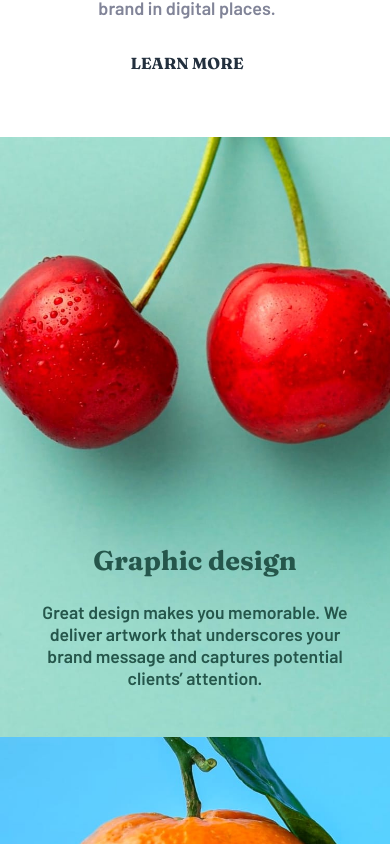
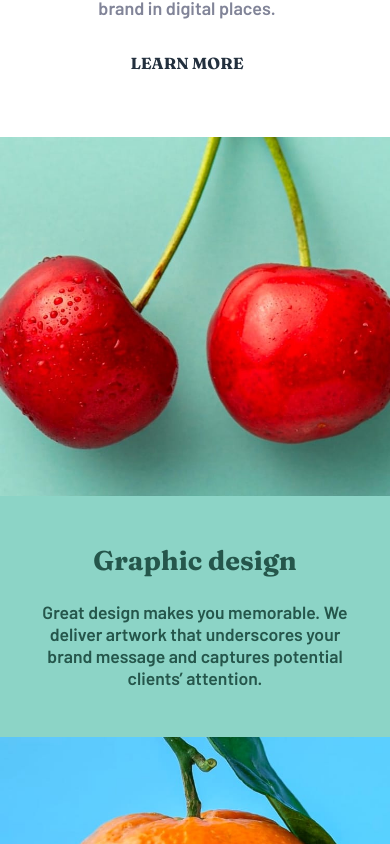
Before and after one commit to annaluizacamargo/sunnyside, a React (Create React App) app: page / in a window 390 px wide. Shown: the part 2000-2844 px from the top of the page. Built offline with nearby package versions, Linux system fonts and the light colour scheme.

Commit message:
feat: edit handleClickScroll and style

```diff
--- a/src/App.js
+++ b/src/App.js
@@ -30,7 +30,7 @@ function App() {
     if (elementClick == 'about') {
       about.scrollIntoView({ behavior: 'smooth' });
     } else if (elementClick == 'services') {
-      services.scrollIntoView({ behavior: 'smooth' });
+      services.scrollIntoView({ block: "start", behavior: 'smooth' });
     } else if (elementClick == 'projects') {
       projects.scrollIntoView({ behavior: 'smooth' });
     } else if (elementClick == 'contact') {
--- a/src/components/box_dual/index.js
+++ b/src/components/box_dual/index.js
@@ -13,9 +13,13 @@ const BoxDual = (props) => {
         color: `var(--${textColor}`,
     };
 
+    const styleBoxText = {
+        backgroundColor: backgroundColorImage
+    };
+
     return (
         <div className='box-dual' style={styleBox}>
-            <div>
+            <div style={styleBoxText}>
                 <h2>{title}</h2>
                 <p>{description}</p>
             </div>
--- a/src/components/box_dual/style.css
+++ b/src/components/box_dual/style.css
@@ -2,8 +2,7 @@
     background-repeat: no-repeat;
     background-size: 100%;
     width: 100%;
-    min-height: 450px;
-    max-height: 550px;
+    height: 550px;
     padding: 4rem 0;
     box-sizing: border-box;
     display: flex;
@@ -36,10 +35,12 @@
 @media (max-width: 759px) {
     .box-dual {
         min-height: 600px;
-        padding: 3rem 2rem;
+        padding: 0;
     }
 
     .box-dual div {
+        background-color: var(--white);
+        padding: 3rem 2rem;
         width: 100%;
     }
 }
--- a/src/containers/box_testimonials/style.css
+++ b/src/containers/box_testimonials/style.css
@@ -1,5 +1,5 @@
 .box-testimonials {
-    margin: 15% 0;
+    padding: 8% 0;
 }
 
 .box-testimonials h5 {
@@ -21,7 +21,7 @@
 /*Responsividade*/
 @media (max-width: 759px) {
     .box-testimonials {
-        margin: 0;
+        padding-top: 5rem;
     }
 
     .box-testimonials h5 {
```
